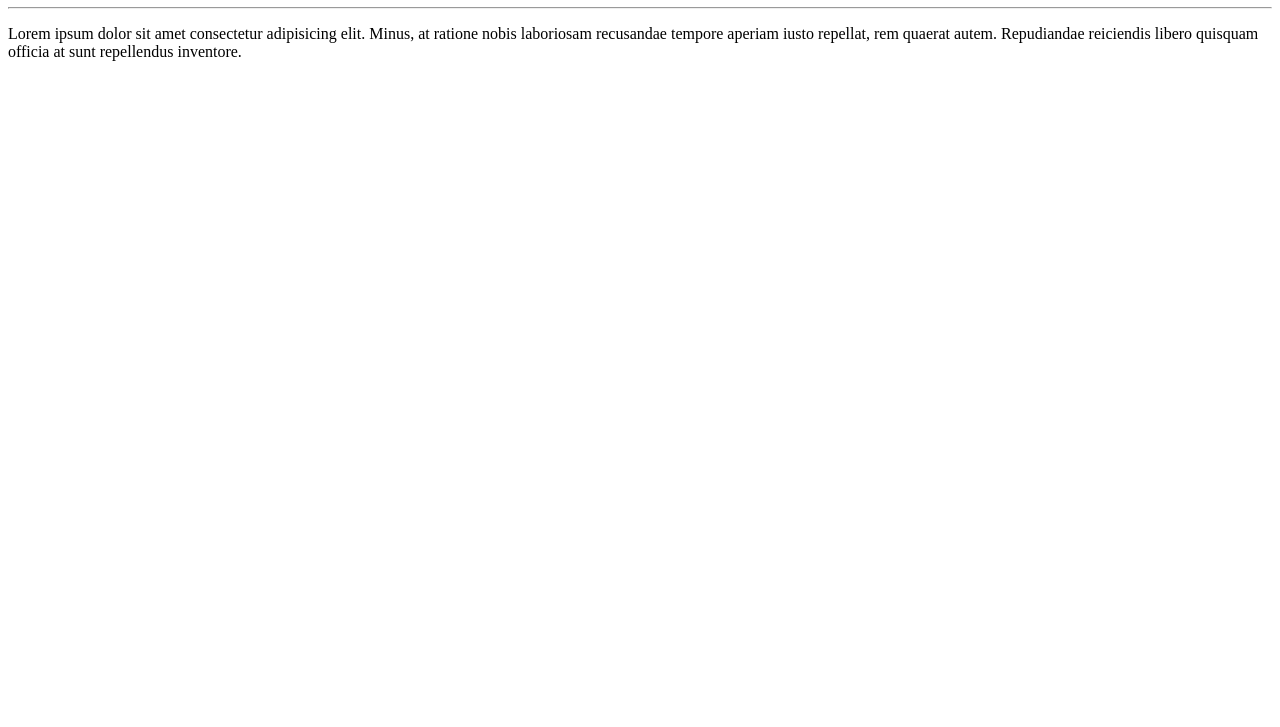
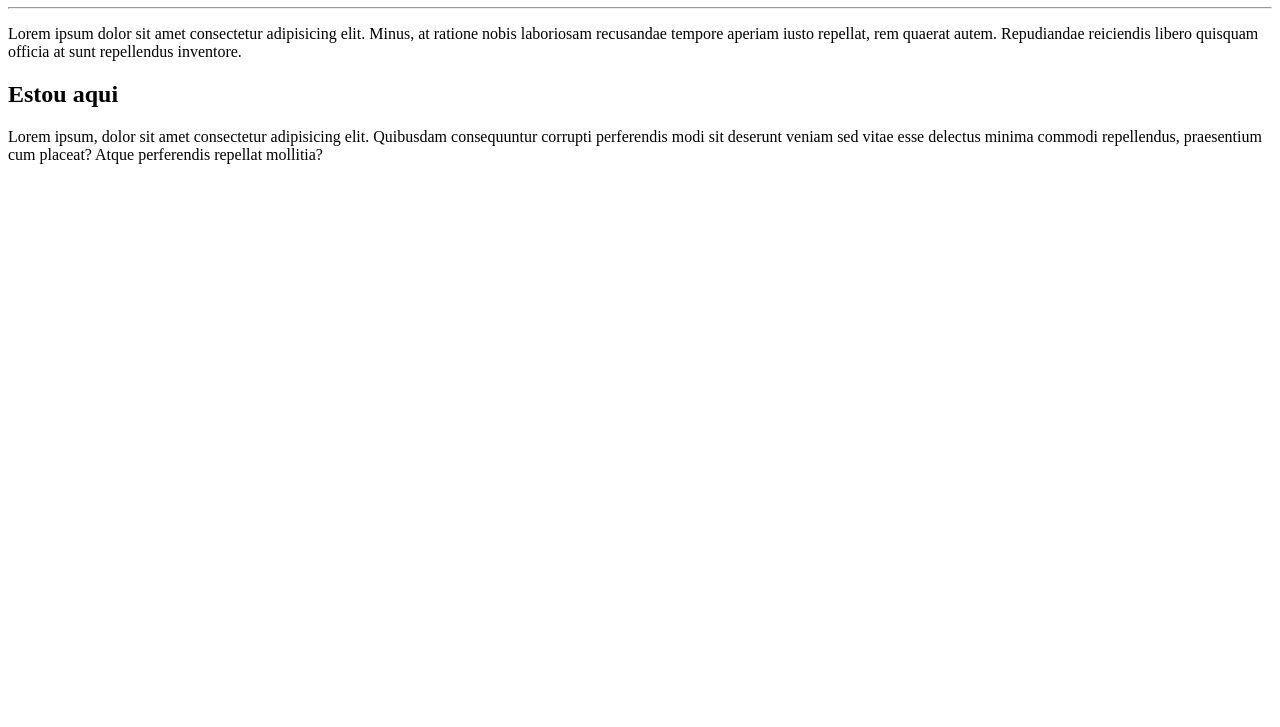
Before and after one commit to ClaytonAcerbiGoncalves/Ola-GitHub, a plain HTML site: page Site_Exemplo/index.html in a window 1280 px wide. Shown: the part 73-800 px from the top of the page. Drawn offline with Linux system fonts and the light colour scheme.

Commit message:
segundo paragrafo

```diff
--- a/Site_Exemplo/index.html
+++ b/Site_Exemplo/index.html
@@ -9,5 +9,7 @@
     <h1>Esta tudo bem pode bem</h1>
     <hr>
     <p>Lorem ipsum dolor sit amet consectetur adipisicing elit. Minus, at ratione nobis laboriosam recusandae tempore aperiam iusto repellat, rem quaerat autem. Repudiandae reiciendis libero quisquam officia at sunt repellendus inventore.</p>
+    <h2>Estou aqui</h2>
+    <p>Lorem ipsum, dolor sit amet consectetur adipisicing elit. Quibusdam consequuntur corrupti perferendis modi sit deserunt veniam sed vitae esse delectus minima commodi repellendus, praesentium cum placeat? Atque perferendis repellat mollitia?</p>
 </body>
 </html>
```
